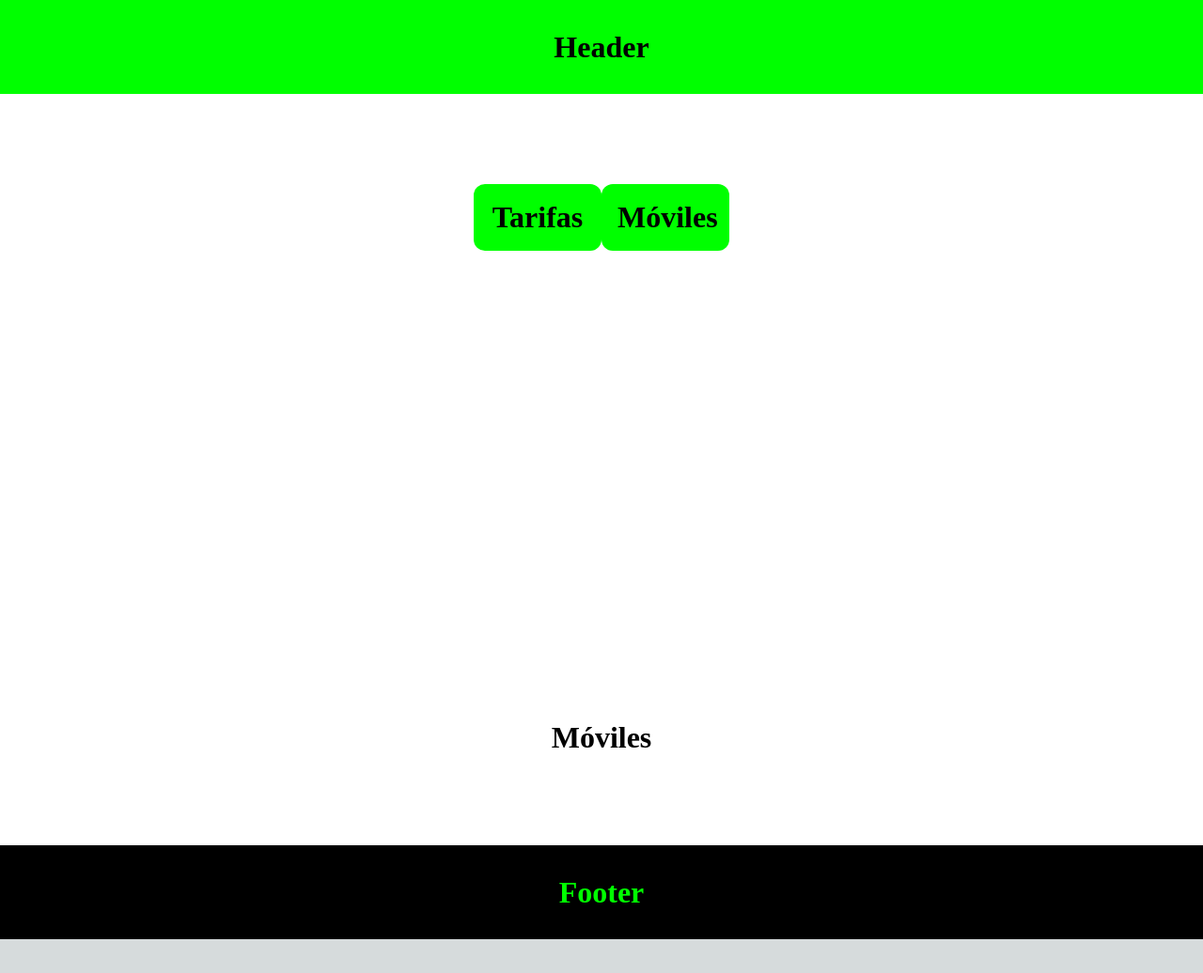
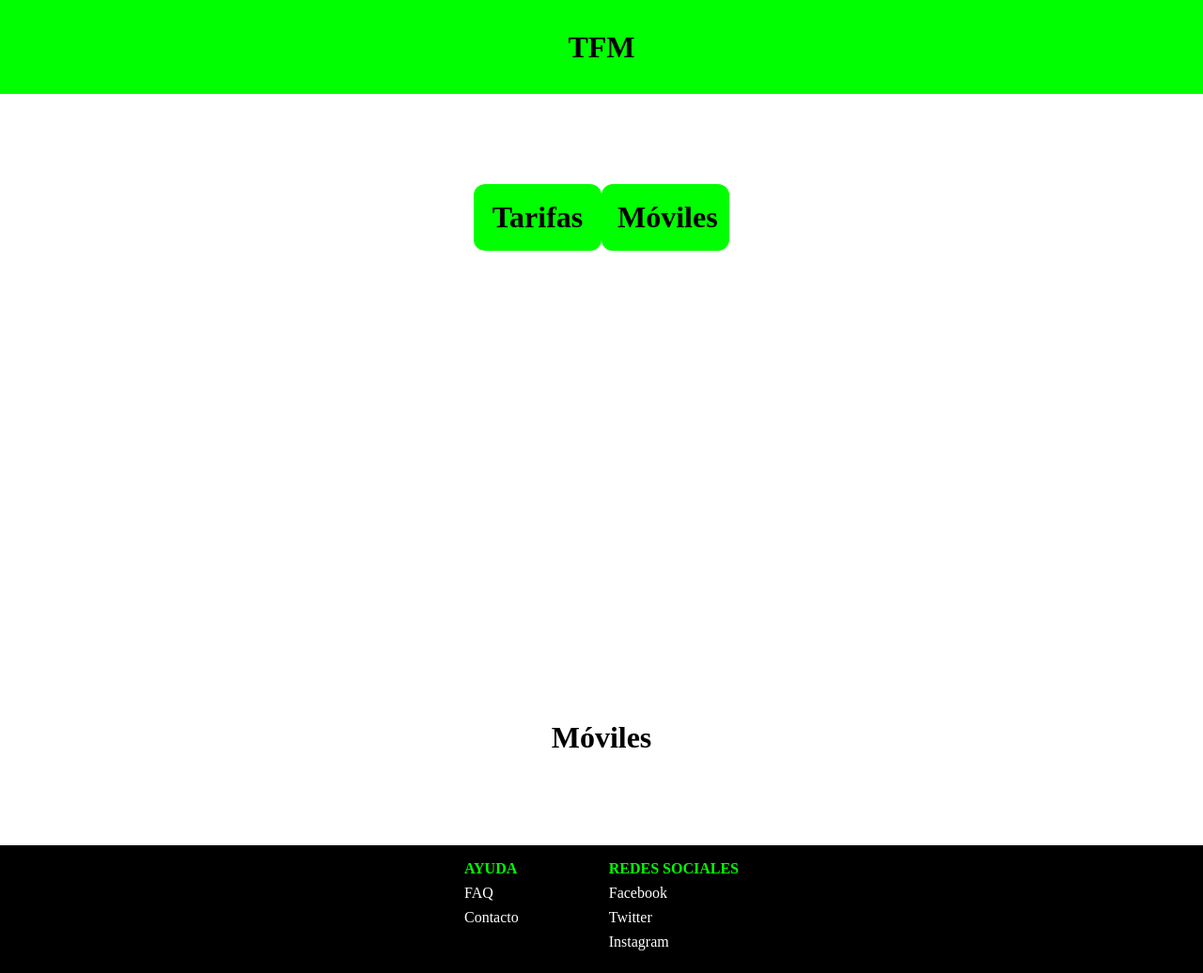
Before and after one commit to IvanLM10/TFM_NextJS_Cloudflare, a Next.js app: page /moviles in a window 1280 px wide. Shown: the whole page at 94% size. Before the commit the page ends 1000 px from the top, so only its background shows below. Built offline with nearby package versions, Linux system fonts and the light colour scheme.

Commit message:
Banner, Footer y Link vuelta a index

```diff
--- a/components/AdBanner.tsx
+++ b/components/AdBanner.tsx
@@ -2,10 +2,10 @@ import React from 'react';
 
 const AdBanner: React.FC = () => {
   return (
-    <div className="ad-banner">
-      // Aquí iría el código HTML/JS del banner de publicidad
+    <div>
+      <img src="https://images.ctfassets.net/tzu1pd8bi7co/1Flr57WezrXCKPTdLqeWZB/9dd5b582d206c219c270d110f12e7c78/banner-home-tablet_2x.jpg?fm=webp&fit=scale&w=640&h=548" alt="Banner Advertisement" />
     </div>
   );
 };
-
+//alt: descripcion que se muestra en pantalla en caso de que no se pueda mostrar la imagen
 export default AdBanner;
--- a/components/Footer.tsx
+++ b/components/Footer.tsx
@@ -1,15 +1,25 @@
 import React from 'react'
 import styles from '@/styles/Footer.module.css';
 
-interface FooterProps {
-    title: string;
-  }
-
-const Footer: React.FC<FooterProps> = ({title}) => {
+const Footer: React.FC = () => {
     return (
-        <div className={styles.container}>
-          <h1 className={styles.h1}>{title}</h1>
+      <footer className={styles.footer}>
+        <div>
+          <h3>AYUDA</h3>
+          <ul>
+            <li><a href="#">FAQ</a></li>
+            <li><a href="#">Contacto</a></li>
+          </ul>
         </div>
+        <div>
+          <h3>REDES SOCIALES</h3>
+          <ul>
+            <li><a href="#">Facebook</a></li>
+            <li><a href="#">Twitter</a></li>
+            <li><a href="#">Instagram</a></li>
+          </ul>
+        </div>
+      </footer>
     );
 }
 
--- a/components/Header.tsx
+++ b/components/Header.tsx
@@ -1,14 +1,16 @@
 import React from 'react'
 import styles from '@/styles/Header.module.css';
+import Link from 'next/link';
 
-interface HeaderProps {
-    title: string;
-  }
-
-const Header: React.FC<HeaderProps> = ({title}) => {
+const Header: React.FC = () => {
     return (
         <div className={styles.container}>
-          <h1 className={styles.h1}>{title}</h1>
+          <Link
+            href="/"
+            rel="prerender"
+        >
+            <h1 className={styles.h1}>TFM</h1>
+        </Link>
         </div>
     );
 }
--- a/components/PageHead.tsx
+++ b/components/PageHead.tsx
@@ -5,15 +5,15 @@ interface Props {
   description?: string;
   keywords?: string[];
 }
-
+// la interfaz "Props" define los dos parámetros que necesita el componente
 const PageHead: React.FC<Props> = ({ title, description, keywords }) => {
     return (
       <Head>
         <title>{title}</title>
-        {description && <meta name="description" content={description} />} // Descripción para los motores de búsqueda
+        {description && <meta name="description" content={description} />}
         {keywords && <meta name="keywords" content={keywords.join(', ')} />}
       </Head>
     );
   };
-
+  // Descripción para los motores de búsqueda
   export default PageHead;
--- a/components/Service.tsx
+++ b/components/Service.tsx
@@ -2,12 +2,8 @@ import React from 'react'
 import Link from 'next/link';
 import styles from '@/styles/Service.module.css';
 
-interface ServiceProps { // la interfaz "Props" define los dos parámetros que necesita el componente
-    tarifas: string;
-    moviles: string;
-  }
 
-const Service: React.FC<ServiceProps> = ({tarifas, moviles}) => {
+const Service: React.FC = () => {
   return (
     <div className={styles.div}>
         <Link //habilitar la navegación del lado del cliente entre páginas
@@ -17,7 +13,7 @@ const Service: React.FC<ServiceProps> = ({tarifas, moviles}) => {
             rel="prerender"
         >
             <h2 className={styles.text}>
-              {tarifas}
+              Tarifas
             </h2>
         </Link>
 
@@ -28,7 +24,7 @@ const Service: React.FC<ServiceProps> = ({tarifas, moviles}) => {
             rel="prerender"
         >
             <h2 className={styles.text}>
-              {moviles}
+              Móviles
             </h2>
         </Link>
     </div>
--- a/pages/moviles.tsx
+++ b/pages/moviles.tsx
@@ -16,11 +16,11 @@ const moviles = () => {
         keywords={['TFM', 'next.js', 'moviles']}
       />
 
-      <Header title="Header"/>
+      <Header />
 
       <main className={styles.main}>
 
-        <Service tarifas="Tarifas" moviles="Móviles"/>
+        <Service />
 
         <div>
           <h1>
@@ -30,7 +30,7 @@ const moviles = () => {
 
       </main>
 
-      <Footer title="Footer" />
+      <Footer />
     </>
   )
 }
--- a/pages/tarifas.tsx
+++ b/pages/tarifas.tsx
@@ -16,11 +16,11 @@ const tarifas = () => {
         keywords={['TFM', 'next.js', 'tarifas']}
       />
 
-      <Header title="Header"/>
+      <Header />
 
       <main className={styles.main}>
 
-        <Service tarifas="Tarifas" moviles="Móviles"/>
+        <Service />
 
         <div>
           <h1>
@@ -30,7 +30,7 @@ const tarifas = () => {
 
       </main>
 
-      <Footer title="Footer" />
+      <Footer />
 
     </>
   )
--- a/styles/Footer.module.css
+++ b/styles/Footer.module.css
@@ -1,13 +1,27 @@
-.container {
-    display: flex;
-    justify-content: center;
-    align-items: center;
-    height: 100px;
-    background-color: #000000;
-  }
+.footer {
+  display: flex;
+  justify-content: center;
+  align-items: flex-start;
+  padding: 1rem;
+  background-color: #000000;
+}
 
-.h1 {
-    color: #00ff00;
-    font-size: 2rem;
-    text-align: center;
+.footer div {
+  margin: 0 3rem;
 }
+
+.footer h3 {
+  font-size: 1rem;
+  margin-bottom: 0.5rem;
+  color: #00ff00;
+}
+
+.footer li {
+  margin-bottom: 0.5rem;
+}
+
+.footer a {
+  text-decoration: none;
+  font-size: 1rem;
+  color: #ffffff;
+}
```
Also changed, not shown: components/AdVideo.tsx (added, +11 -0 lines), pages/index.tsx (+5 -14 lines).
